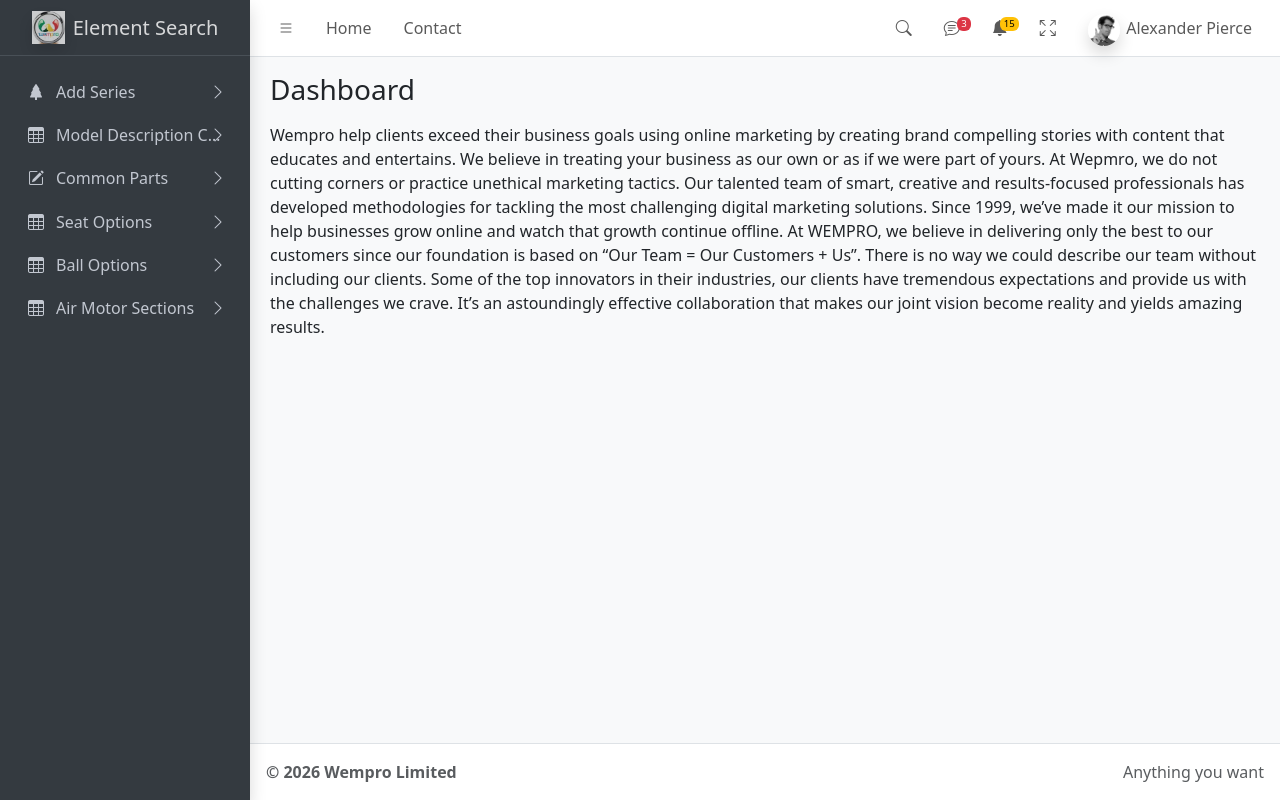
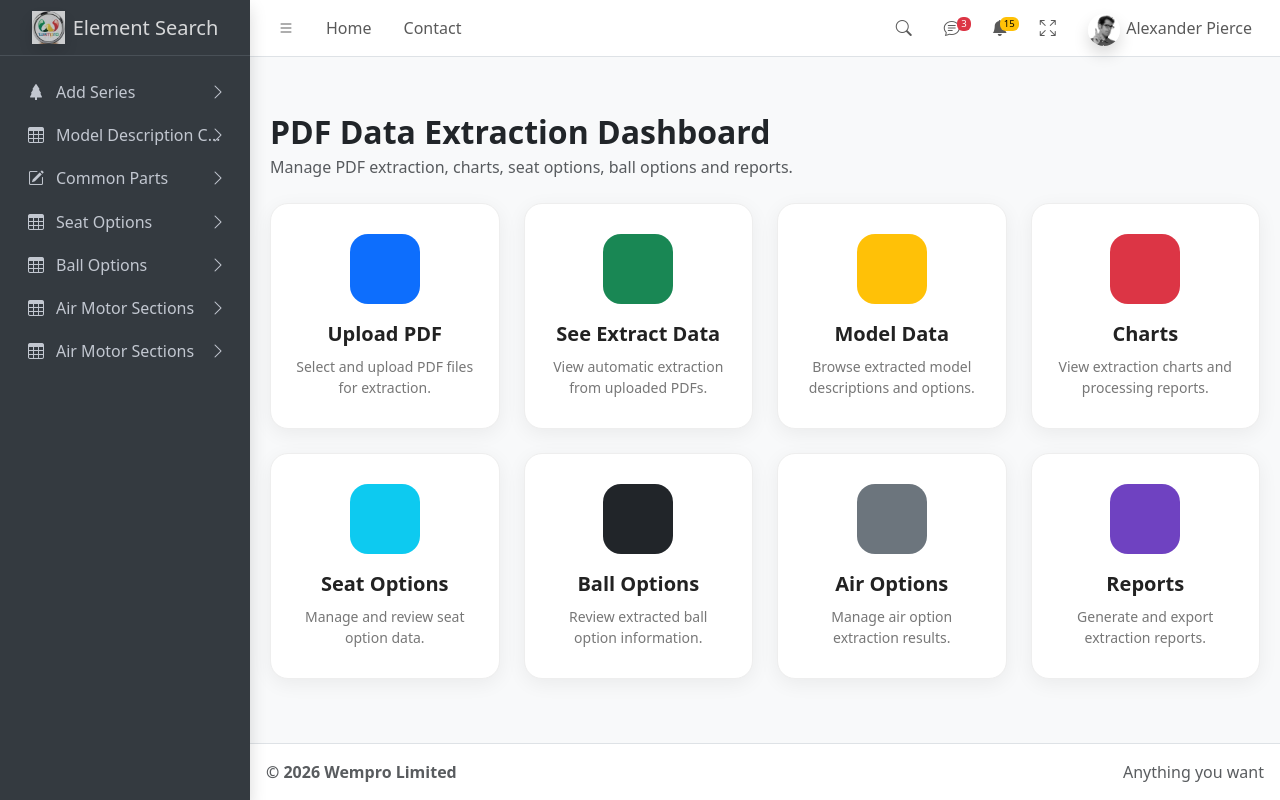
Before and after one commit to RiyadWempro123/Product_Extraction_Django, a Django app: page / in a window 1280 px wide. Run offline with Django 5.2, Linux system fonts and the light colour scheme.

Commit message:
update...

```diff
--- a/ExtractData/settings.py
+++ b/ExtractData/settings.py
@@ -6,8 +6,6 @@ from pathlib import Path
 BASE_DIR = Path(__file__).resolve().parent.parent
 
 
-# Quick-start development settings - unsuitable for production
-# See https://docs.djangoproject.com/en/5.0/howto/deployment/checklist/
 
 # SECURITY WARNING: keep the secret key used in production secret!
 SECRET_KEY = 'django-insecure-38^2n-%^!p-qlr_8b-nin+nxiei3(*nj%0$!k4jetc+t4c^jv!'
@@ -30,8 +28,6 @@ INSTALLED_APPS = [
     'rest_framework',
     "products",
     "dashboard",
-
-
 ]
 
 MIDDLEWARE = [
--- a/dashboard/templates/dashboard/air_section_list.html
+++ b/dashboard/templates/dashboard/air_section_list.html
@@ -8,6 +8,7 @@
 <div class="card shadow-sm">
   <div class="card-header bg-primary text-white">
     <h5 class="mb-0">Air Motor Sections</h5>
+
   </div>
 
   <div class="card-body">
@@ -23,6 +24,8 @@
             <th style="width:150px;">Part No</th>
             <th style="width:80px;">Qty</th>
             <th style="width:100px;">Material</th>
+
+
           </tr>
         </thead>
 
@@ -67,6 +70,7 @@
           <tr>
             <td colspan="5" class="text-center text-muted">
               No Air Motor Section Data Available
+
             </td>
           </tr>
           {% endfor %}
--- a/dashboard/urls.py
+++ b/dashboard/urls.py
@@ -8,11 +8,18 @@ from .views import dashboard, model_list, series_entry, model_description, commo
 urlpatterns = [
     path("", dashboard.home, name="dashboard"),
     path("modelList/", model_list.ModelList, name="detailsInfo" ),
-    path ("addModelDescription/", model_description.ModelDescriptionChart, name = "addModelDescription"),
-    path ("modelDescriptionList/", model_description.ModelDescriptionList, name = "modelDescriptionList"),
+    path ("model-description-entry/", model_description.ModelDescriptionChart, name = "addModelDescription"),
+    path ("model-description-save/", model_description.ModelDescriptionList, name = "modelDescriptionList"),
+    path('model-description-view/<str:seriesNumber>/', model_description.ModelDescriptionView, name='model-description-view'),
+    path ('series-list/', series_entry.SeriesList, name = "seriesList"),
+    path('series-detail/<str:seriesNumber>/', series_entry.SeriesDetail, name='series-detail'),
+    # path('model-description-edit/', model_description.ModelDescriptionEdit, name='modelDescriptionEdit'),
+    # path('model-description-delete/', model_description.ModelDescriptionDelete, name='modelDescriptionDelete'),
+
     path ("seriesentry/", series_entry.SeriesEntry, name = "seriesentry"),
-    path ("commonParts/", common_parts.CommonParts, name = "commonParts"),
-    path ("commonPartList/", common_parts.CommonPartList, name = "commonPartList"),
+    path ("common-parts-entry/", common_parts.CommonPartsEntry, name = "commonParts"),
+    path ("common-parts-save/", common_parts.CommonPartListSave, name = "commonPartList"),
+    path('common-parts-view/<str:seriesNumber>/', common_parts.CommonPartView, name='common-parts-view'),
 
     path ("seatOptions/", seat_options.SeatOptions, name = "seatOptions"),
     path ("seatOptionList/", seat_options.SeatOptionList, name = "seatOptionList"),
--- a/dashboard/views/dashboard.py
+++ b/dashboard/views/dashboard.py
@@ -5,4 +5,4 @@ def home(request):
     context = {
         "message": "Welcome to Django Templates"
     }
-    return render(request, "layouts/base.html", context)
+    return render(request, "pages/home.html", context)
--- a/templates/includes/sidebar.html
+++ b/templates/includes/sidebar.html
@@ -113,6 +113,17 @@
 
       </li>
 
+      <li class="nav-item">
+        <a href="{% url 'airSections' %}" class="nav-link">
+          <i class="nav-icon bi bi-table"></i>
+          <p>
+            Air Motor Sections
+            <i class="nav-arrow bi bi-chevron-right"></i>
+          </p>
+        </a>
+
+      </li>
+
 
 
     </ul>
--- a/templates/layouts/base.html
+++ b/templates/layouts/base.html
@@ -8,9 +8,15 @@
 
     <meta name="viewport" content="width=device-width, initial-scale=1.0">
 
-  <!-- CSS -->
+    <!-- AdminLTE CSS -->
     <link rel="stylesheet" href="{% static 'adminlte/dist/css/adminlte.css' %}">
-  <link rel="stylesheet" href="https://cdn.jsdelivr.net/npm/bootstrap-icons@1.13.1/font/bootstrap-icons.min.css">
+
+    <!-- Bootstrap Icons -->
+    <link rel="stylesheet"
+        href="https://cdn.jsdelivr.net/npm/bootstrap-icons@1.13.1/font/bootstrap-icons.min.css">
+
+    {% block extra_css %}
+    {% endblock %}
 </head>
 
 <body class="layout-fixed sidebar-expand-lg bg-body-tertiary">
@@ -37,7 +43,11 @@
             <div class="container-fluid">
                 <div class="row">
                     <div class="col-sm-6">
-            <h3 class="mb-0">{% block page_title %}Dashboard{% endblock %}</h3>
+                        <h3 class="mb-0">
+                            {% block page_title %}
+
+                            {% endblock %}
+                        </h3>
                     </div>
                 </div>
             </div>
@@ -45,12 +55,11 @@
 
         <!-- Page Content -->
         <div class="app-content">
-      <div class="container-fluid">
+            <div class="container-fluid py-4">
+
                 {% block content %}
-        <p> Wempro help clients exceed their business goals using online marketing by creating brand compelling stories with content that educates and entertains. We believe in treating your business as our own or as if we were part of yours. At Wepmro, we do not cutting corners or practice unethical marketing tactics. Our talented team of smart, creative and results-focused professionals has developed methodologies for tackling the most challenging digital marketing solutions. Since 1999, we’ve made it our mission to help businesses grow online and watch that growth continue offline.
+                {% endblock %}
 
-At WEMPRO, we believe in delivering only the best to our customers since our foundation is based on “Our Team = Our Customers + Us”. There is no way we could describe our team without including our clients. Some of the top innovators in their industries, our clients have tremendous expectations and provide us with the challenges we crave. It’s an astoundingly effective collaboration that makes our joint vision become reality and yields amazing results. </p>
-        {% endblock %}
             </div>
         </div>
 
@@ -58,16 +67,22 @@ At WEMPRO, we believe in delivering only the best to our customers since our fou
 
     <!-- Footer -->
     <footer class="app-footer">
-    <div class="float-end d-none d-sm-inline">Anything you want</div>
-    <strong>© 2026 Wempro Limited</strong>
+        <div class="float-end d-none d-sm-inline">
+            Anything you want
+        </div>
+
+        <strong>
+            © 2026 Wempro Limited
+        </strong>
     </footer>
 
 </div>
 
-<!-- JS -->
-<script src="https://cdn.jsdelivr.net/npm/bootstrap@5.3.7/dist/js/bootstrap.min.js"></script>
+<!-- Bootstrap Bundle JS -->
+<script src="https://cdn.jsdelivr.net/npm/bootstrap@5.3.7/dist/js/bootstrap.bundle.min.js"></script>
+
+<!-- AdminLTE JS -->
 <script src="{% static 'adminlte/dist/js/adminlte.js' %}"></script>
-
 
 {% block extra_js %}
 {% endblock %}
--- /dev/null
+++ b/templates/pages/home.html
@@ -0,0 +1,182 @@
+{% extends "layouts/base.html" %}
+{% load static %}
+
+
+
+{% block content %}
+ <div class="d-flex justify-content-between align-items-center flex-wrap mb-4">
+            <div>
+                <h2 class="fw-bold mb-1">PDF Data Extraction Dashboard</h2>
+                <p class="text-muted mb-0">
+                    Manage PDF extraction, charts, seat options, ball options and reports.
+                </p>
+            </div>
+        </div>
+
+        <!-- ACTION BUTTONS -->
+        <div class="row g-4">
+
+            <!-- Upload PDF -->
+            <div class="col-xl-3 col-lg-4 col-md-6">
+                <a href="#" class="dashboard-btn card-upload text-decoration-none">
+                    <div class="icon-box bg-primary">
+                        <i class="fas fa-file-pdf"></i>
+                    </div>
+                    <h5>Upload PDF</h5>
+                    <p>Select and upload PDF files for extraction.</p>
+                </a>
+            </div>
+
+            <!-- Extract Data -->
+            <div class="col-xl-3 col-lg-4 col-md-6">
+                <a href="{% url 'seriesList' %}" class="dashboard-btn card-extract text-decoration-none">
+                    <div class="icon-box bg-success">
+                        <i class="fas fa-database"></i>
+                    </div>
+                    <h5> See Extract Data</h5>
+                    <p>View automatic extraction from uploaded PDFs.</p>
+                </a>
+            </div>
+
+            <!-- View Products -->
+
+            <div class="col-xl-3 col-lg-4 col-md-6">
+                <a href="#" class="dashboard-btn card-products text-decoration-none">
+                    <div class="icon-box bg-warning">
+                        <i class="fas fa-box-open"></i>
+                    </div>
+                    <h5>Model Data</h5>
+                    <p>Browse extracted model descriptions and options.</p>
+                </a>
+            </div>
+
+            <!-- Charts -->
+            <div class="col-xl-3 col-lg-4 col-md-6">
+                <a href="#" class="dashboard-btn card-chart text-decoration-none">
+                    <div class="icon-box bg-danger">
+                        <i class="fas fa-chart-bar"></i>
+                    </div>
+                    <h5>Charts</h5>
+                    <p>View extraction charts and processing reports.</p>
+                </a>
+            </div>
+
+            <!-- Seat Options -->
+            <div class="col-xl-3 col-lg-4 col-md-6">
+                <a href="#" class="dashboard-btn card-seat text-decoration-none">
+                    <div class="icon-box bg-info">
+                        <i class="fas fa-chair"></i>
+                    </div>
+                    <h5>Seat Options</h5>
+                    <p>Manage and review seat option data.</p>
+                </a>
+            </div>
+
+            <!-- Ball Options -->
+            <div class="col-xl-3 col-lg-4 col-md-6">
+                <a href="#" class="dashboard-btn card-ball text-decoration-none">
+                    <div class="icon-box bg-dark">
+                        <i class="fas fa-circle"></i>
+                    </div>
+                    <h5>Ball Options</h5>
+                    <p>Review extracted ball option information.</p>
+                </a>
+            </div>
+
+            <!-- Air Options -->
+            <div class="col-xl-3 col-lg-4 col-md-6">
+                <a href="#" class="dashboard-btn card-air text-decoration-none">
+                    <div class="icon-box bg-secondary">
+                        <i class="fas fa-wind"></i>
+                    </div>
+                    <h5>Air Options</h5>
+                    <p>Manage air option extraction results.</p>
+                </a>
+            </div>
+
+            <!-- Reports -->
+            <div class="col-xl-3 col-lg-4 col-md-6">
+                <a href="#" class="dashboard-btn card-report text-decoration-none">
+                    <div class="icon-box bg-purple">
+                        <i class="fas fa-file-alt"></i>
+                    </div>
+                    <h5>Reports</h5>
+                    <p>Generate and export extraction reports.</p>
+                </a>
+            </div>
+
+        </div>
+
+<style>
+
+.dashboard-btn{
+    background:#fff;
+    border-radius:18px;
+    padding:30px 25px;
+    display:block;
+    text-align:center;
+    transition:0.3s ease;
+    box-shadow:0 5px 20px rgba(0,0,0,0.06);
+    border:1px solid #eee;
+    height:100%;
+}
+
+.dashboard-btn:hover{
+    transform:translateY(-6px);
+    box-shadow:0 10px 30px rgba(0,0,0,0.12);
+}
+
+.dashboard-btn h5{
+    color:#222;
+    font-weight:700;
+    margin-top:18px;
+    margin-bottom:10px;
+}
+
+.dashboard-btn p{
+    color:#777;
+    font-size:14px;
+    margin:0;
+}
+
+.icon-box{
+    width:70px;
+    height:70px;
+    margin:auto;
+    border-radius:18px;
+    display:flex;
+    align-items:center;
+    justify-content:center;
+    color:#fff;
+    font-size:28px;
+}
+
+/* Extra Color */
+.bg-purple{
+    background:#6f42c1;
+}
+</style>
+{% endblock %}
+
+
+
+
+{% comment %}
+{% block title %}
+Home Page
+{% endblock %}
+
+{% block page_title %}
+Home Dashboard
+{% endblock %}
+
+{% block content %}
+
+<div class="card">
+    <div class="card-body">
+        <h2>Welcome to Dashboard...</h2>
+        <p>This is home page content.</p>
+    </div>
+</div>
+
+{% endblock %} {% endcomment %}
```
Also changed, not shown: dashboard/templates/dashboard/series_detail.html (added, +134 -0 lines), dashboard/templates/dashboard/series_list.html (added, +250 -0 lines), dashboard/views/common_parts.py (+19 -4 lines), dashboard/views/model_description.py (+17 -2 lines), dashboard/views/series_entry.py (+15 -0 lines), products/models.py (+5 -14 lines), templates/pages/model_description.html (added), templates/pages/test_1.html (added), 2 other files. Lines whose indentation alone changed are shown as unchanged.
